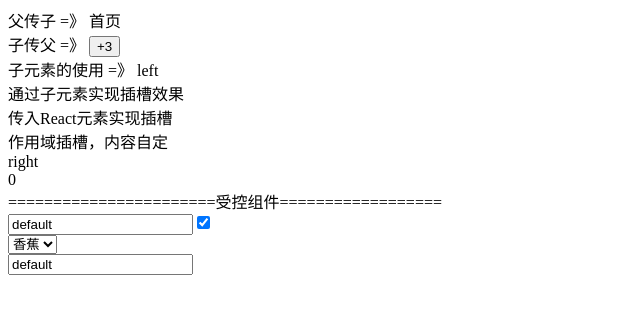
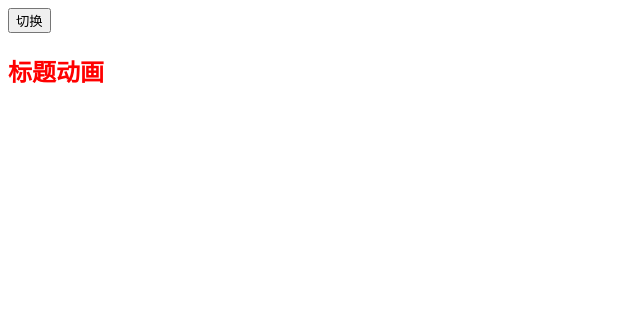
Before and after one commit to liaozhongxun/lzo-react, a React (Create React App) app: page / in a window 1280 px wide. Shown: the top 314 px of the page, without its empty margins (0-640 px from the left). Built offline with nearby package versions, Linux system fonts and the light colour scheme.

Commit message:
2022-12-21 23:54提交上传

```diff
--- a/package.json
+++ b/package.json
@@ -9,6 +9,7 @@
     "react": "^18.2.0",
     "react-dom": "^18.2.0",
     "react-scripts": "5.0.1",
+    "react-transition-group": "^4.4.5",
     "web-vitals": "^2.1.4"
   },
   "scripts": {
--- /dev/null
+++ b/src/animate/CSSTransition.css
@@ -0,0 +1,37 @@
+/* 第一次入场动画 */
+.lzo-appear{
+    opacity: 0;
+}
+.lzo-appear-active{
+    opacity: 1;
+    transition: opacity 2s ease;
+}
+
+/* 进入动画 */
+.lzo-enter {
+    opacity: 0;
+}
+
+.lzo-enter-active {
+    opacity: 1;
+    transition: opacity 2s ease;
+}
+
+.lzo-enter-done { /* 进入完成 */
+    color: #f00;
+}
+
+
+/* 离开动画 */
+.lzo-exit {
+    opacity: 1;
+}
+
+.lzo-exit-active {
+    opacity: 0;
+    transition: opacity 2s ease;
+}
+
+.lzo-exit-done {
+    color:#000
+}
--- /dev/null
+++ b/src/animate/CSSTransition.js
@@ -0,0 +1,47 @@
+import React, { PureComponent } from 'react'
+import { CSSTransition } from 'react-transition-group'
+import "./CSSTransition.css"
+
+export class app extends PureComponent {
+    constructor() {
+        super()
+        this.state = {
+            showTitle: true
+        }
+    }
+    chanTitleType() {
+        this.setState({
+            showTitle: !this.state.showTitle
+        })
+    }
+    render() {
+        const { showTitle } = this.state;
+        return (
+            <div>
+                <button onClick={e => this.chanTitleType()}>切换</button>
+                {/* <h2 style={{ display: showTitle ? "block" : "none" }}>标题动画</h2> */}
+                {/* {showTitle ? <h2>标题动画</h2> : ""} */}
+                {/* 通过动画库 入场条件，动画类 timeout必须绝对类的添加移除事件  unmountOnExit退出是卸载 appear属性配合.xxxx-appear第一次展示的动画*/}
+                <CSSTransition
+                    in={showTitle}
+                    classNames='lzo'
+                    timeout={2000}
+                    unmountOnExit={true}
+                    appear
+
+                    onEnter={e => console.log("开始进入动画")}
+                    onEntering={e => console.log("进入动画过程中")}
+                    onEntered={e => console.log("已进入")}
+
+                    onExit={e => console.log("开始离开动画")}
+                    onExiting={e => console.log("离开动画过程中")}
+                    onExited={e => console.log("已离开")}
+                >
+                    <h2>标题动画</h2>
+                </CSSTransition>
+            </div>
+        )
+    }
+}
+
+export default app
--- a/src/index.js
+++ b/src/index.js
@@ -1,7 +1,8 @@
 import React from 'react';
 import ReactDOM from 'react-dom/client';
 
-import App from './App';
+// import App from './App';
+import App from './animate/CSSTransition';
 
 const root = ReactDOM.createRoot(document.getElementById('root'));
 root.render(<App />);
```
Also changed, not shown: 1 other file (tests, documents, lock files or other folders).
